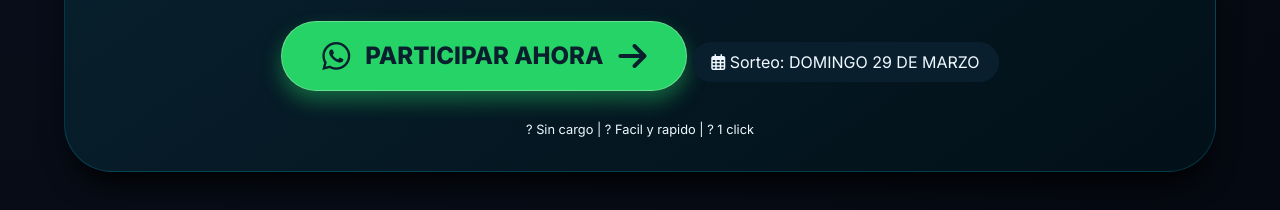
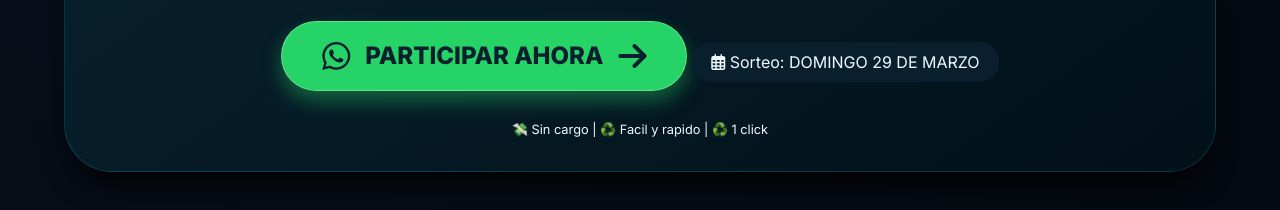
Before and after one commit to novalinkpro/novalink-sorteos, a plain HTML site: page index.html in a window 1280 px wide. Shown: the part 1034-1244 px from the top of the page. Drawn offline with Linux system fonts and the light colour scheme.

Commit message:
Update index.html

```diff
--- a/index.html
+++ b/index.html
@@ -427,7 +427,7 @@
         <div class="fecha-sorteo">
             <i class="far fa-calendar-alt"></i> Sorteo: DOMINGO 29 DE MARZO
         </div>
-        <p style="font-size: 0.8rem; margin-top: 0.8rem;">? Sin cargo | ? Facil y rapido | ? 1 click</p>
+        <p style="font-size: 0.8rem; margin-top: 0.8rem;">💸 Sin cargo | ♻️ Facil y rapido | ♻️ 1 click</p>
     </div>
 
     <!-- Pasos simples -->
```
